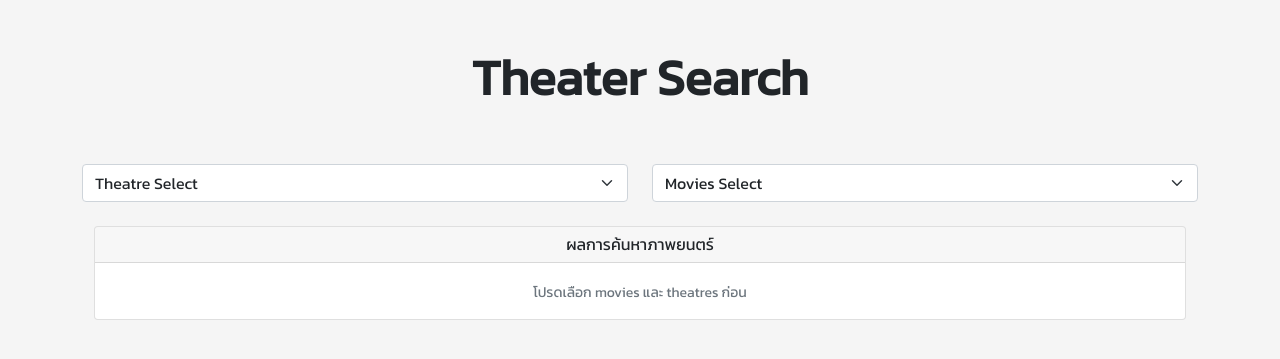
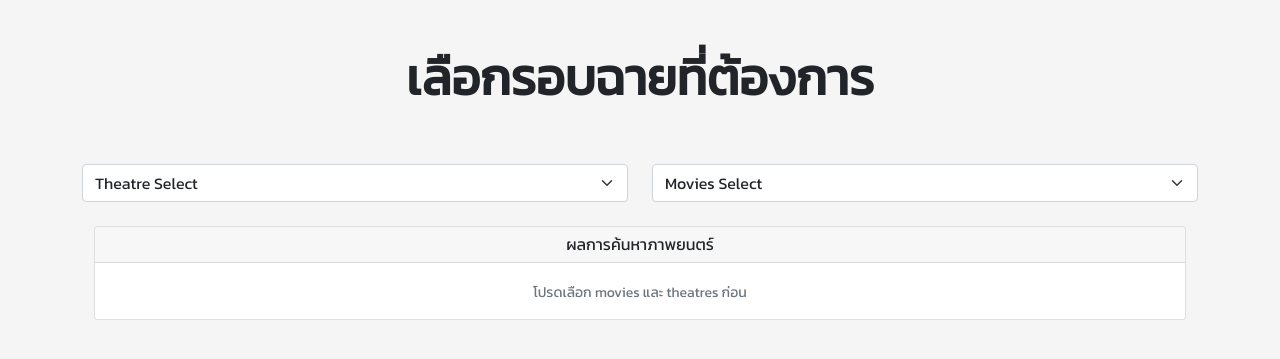
Before and after one commit to rungruch/TU_THEATRE, a PHP site: page /SearchMovie.php in a window 1280 px wide. Shown: the part 96-455 px from the top of the page. Run offline with PHP 8.4, Linux system fonts and the light colour scheme; a user stored in the database is signed in; data comes from the database, SQL or seed files in the repository; some libraries are stand-ins or nearby versions.

Commit message:
Update SearchMovie.php
edit h2

```diff
--- a/SearchMovie.php
+++ b/SearchMovie.php
@@ -113,7 +113,7 @@ include('server.php');
     <div class="container py-4 py-xl-5" style="background: transparent;text-align: center;">
         <div class="row mb-5">
             <div class="col-md-8 col-xl-6 text-center mx-auto">
-                <h2 style="font-family: Kanit, sans-serif; font-size: 50px;"><strong>Theater Search</strong></h2>
+                <h2 style="font-family: Kanit, sans-serif; font-size: 50px;"><strong>เลือกรอบฉายที่ต้องการ</strong></h2>
             </div>
         </div>
 
```
